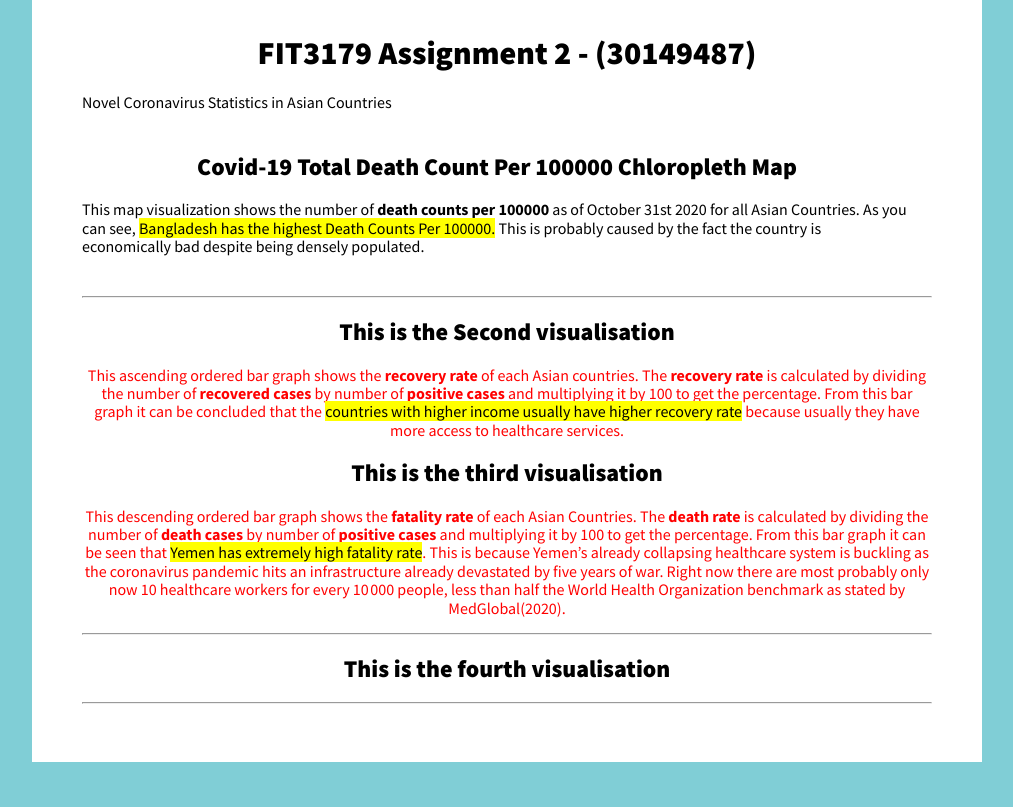
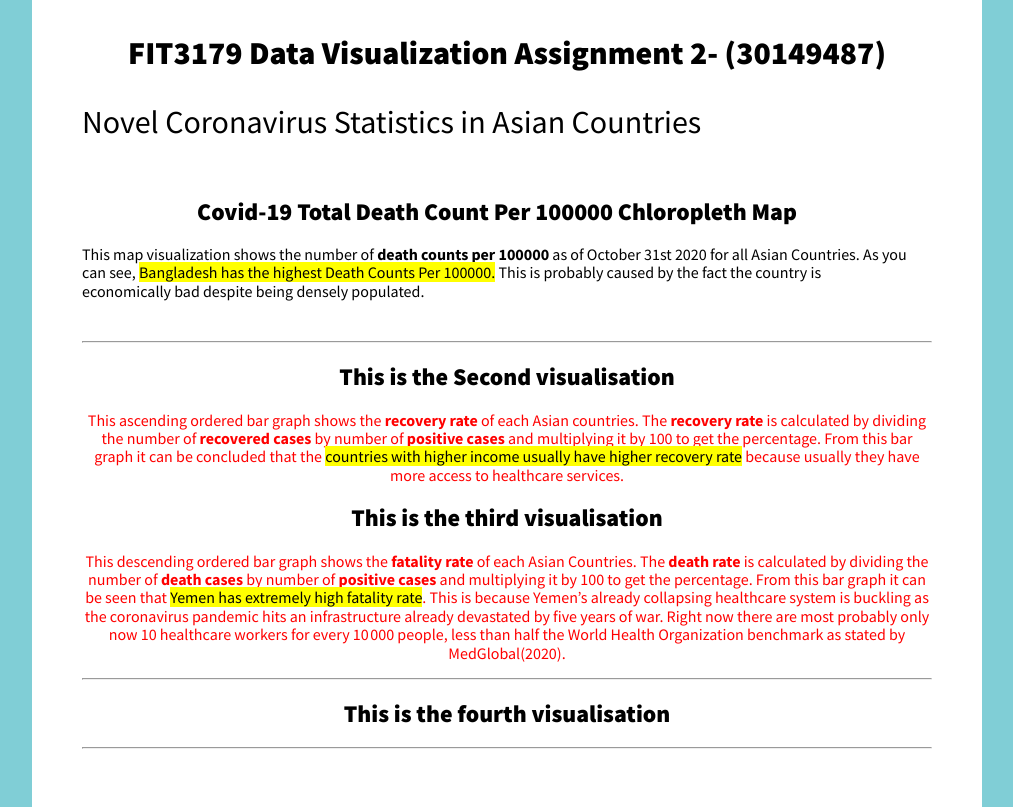
Before and after one commit to rthi0003/FIT3179, a plain HTML site: page index.html in a window 1280 px wide. Shown: the whole page, without its empty margins (133-1146 px from the left). Drawn offline with nearby package versions, Linux system fonts and the light colour scheme; a script that the page names is missing.

Commit message:
Update index.html

```diff
--- a/index.html
+++ b/index.html
@@ -59,8 +59,8 @@
 <!-- pure grid group -->
     <div class="pure-g">
       <div class="pure-u-1-1">
-        <h1>FIT3179 Assignment 2 - (30149487)</h1>
-        <p>Novel Coronavirus Statistics in Asian Countries</p>
+        <h1>FIT3179 Data Visualization Assignment 2- (30149487)</h1>
+        <p style="font-size:200%;" >Novel Coronavirus Statistics in Asian Countries</p>
       </div>
     </div>
   <!-- end pure grid group -->
@@ -74,7 +74,7 @@
           </div>
         </div>
         <div class="pure-u-1">
-          <div id="vis1" class="vis-container"></div>
+          <div id="vis4" class="vis-container"></div>
         </div>
     </div>
     <p></p>
```
